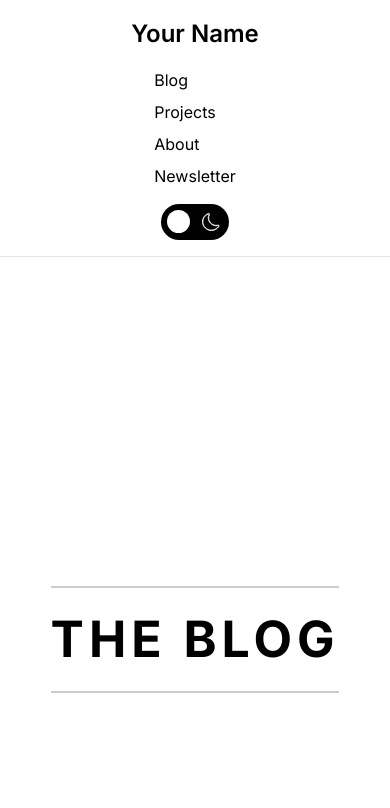
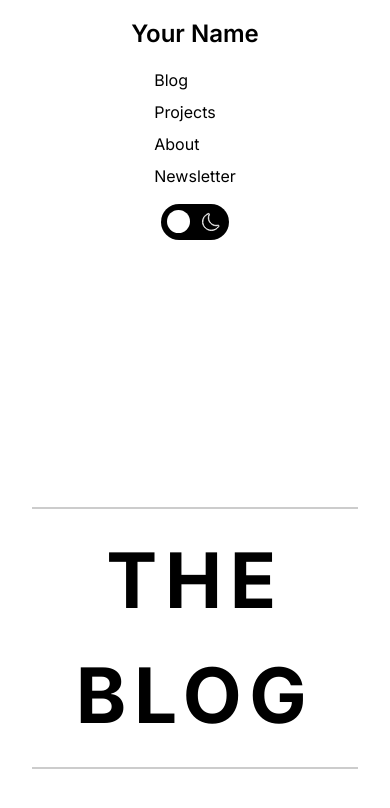
Before and after one commit to IvanSarapura/TheBlog, a React (Vite) app: page / in a window 390 px wide. Shown: the top 808 px of the page. Built offline with nearby package versions, Linux system fonts and the light colour scheme.

Commit message:
Some Details

```diff
--- a/src/App.css
+++ b/src/App.css
@@ -9,7 +9,6 @@
 .header {
   width: 100%;
   background-color: #ffffff;
-  border-bottom: 1px solid #e5e5e5;
   position: sticky;
   top: 0;
   z-index: 100;
@@ -167,26 +166,18 @@
 /* Light mode - white thumb on black background */
 .toggle-switch.light .switch-thumb {
   background-color: #ffffff;
+  transform: translateX(0);
 }
 
 /* Dark mode - black thumb on white background */
 .toggle-switch.dark .switch-thumb {
   background-color: #000000;
-}
-
-/* Light mode (default) - thumb covers sun */
-.toggle-switch.light .switch-thumb {
-  transform: translateX(0);
-}
-
-/* Dark mode - thumb covers moon */
-.toggle-switch.dark .switch-thumb {
   transform: translateX(32px);
 }
 
 /* Hover effects */
 .toggle-switch.light:hover .switch-track {
-  background-color: #333333;
+  background-color: #000000;
 }
 
 .toggle-switch.dark:hover .switch-track {
@@ -198,7 +189,7 @@
 }
 
 .toggle-switch.dark:active .switch-thumb {
-  transform: scale(0.9) translateX(36px);
+  transform: scale(0.9) translateX(32px);
 }
 
 /* Main Content */
@@ -217,7 +208,7 @@
 }
 
 .hero-title {
-  font-size: clamp(5rem, 10vw, 10rem);
+  font-size: clamp(7.18rem, 14.35vw, 14.35rem);
   font-weight: 700;
   color: #000000;
   margin: 0;
@@ -263,7 +254,7 @@
   }
 
   .hero-title {
-    font-size: clamp(3.125rem, 7.5vw, 5rem);
+    font-size: clamp(4.78rem, 11.96vw, 7.18rem);
   }
 }
 
--- a/src/App.jsx
+++ b/src/App.jsx
@@ -1,5 +1,7 @@
 import { useState } from "react";
 import "./App.css";
+import sunIcon from "./assets/sun.svg";
+import moonIcon from "./assets/moon-dark.svg";
 
 function App() {
   const [darkMode, setDarkMode] = useState(false);
@@ -54,14 +56,14 @@ function App() {
                   <div className="switch-icons">
                     <div className="icon-container sun-icon">
                       <img
-                        src="/sun.svg"
+                        src={sunIcon}
                         alt="Light mode"
                         className="switch-icon"
                       />
                     </div>
                     <div className="icon-container moon-icon">
                       <img
-                        src="/moon-dark.svg"
+                        src={moonIcon}
                         alt="Dark mode"
                         className="switch-icon"
                       />
```
Also changed, not shown: src/assets/moon-dark.svg (renamed from public/moon-dark.svg), src/assets/sun.svg (renamed from public/sun.svg).
